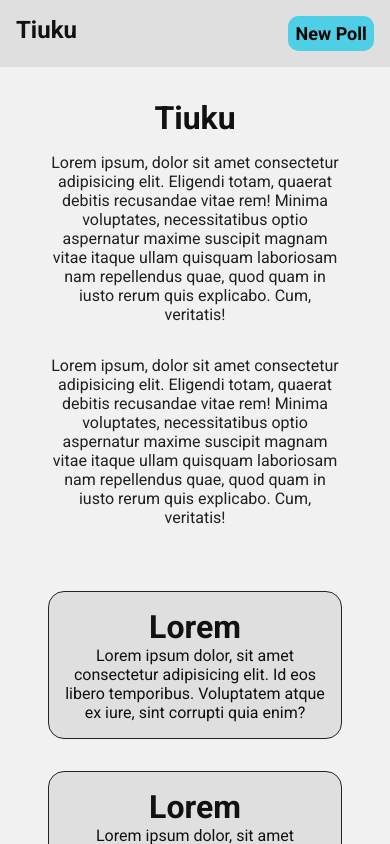
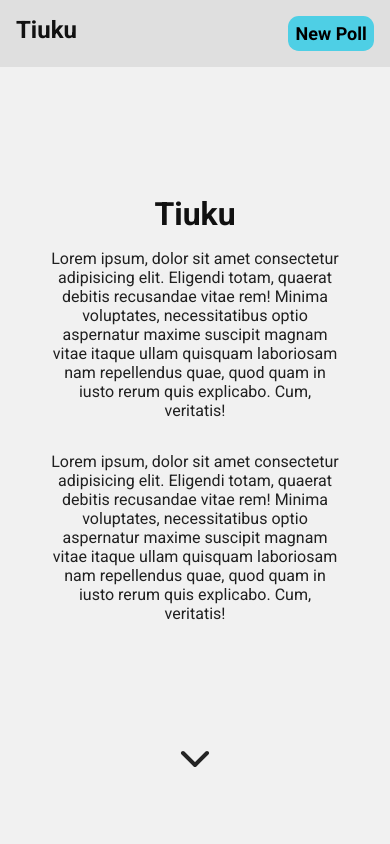
Before and after one commit to maholmlund/tiuku, a Next.js app: page / in a window 390 px wide. Shown: the top 844 px of the page. Built offline with nearby package versions, Linux system fonts and the light colour scheme.

Commit message:
optimize landing page for mobile

```diff
--- a/app/layout.tsx
+++ b/app/layout.tsx
@@ -24,7 +24,7 @@ export default function RootLayout({
   children: React.ReactNode;
 }>) {
   return (
-    <html lang="en" className={roboto.className}>
+    <html lang="en" className={roboto.className} data-scroll-behavior="smooth">
       <body className={styles.body}>
         <div>
           <NavBar>
--- a/app/page.module.css
+++ b/app/page.module.css
@@ -7,6 +7,7 @@
   padding: 1em;
 }
 
+
 .card {
   background-color: var(--bg2);
   max-width: 20rem;
@@ -14,6 +15,10 @@
   border-radius: 1em;
   padding: 1em;
   margin: 1em;
+}
+
+.scrollDown {
+  display: none;
 }
 
 .cardContainer {
@@ -27,4 +32,20 @@
   .cardContainer {
     flex-direction: column;
   }
+
+  .landingSection {
+    margin-top: 6em;
+    height: 100vh;
+  }
+
+  .scrollDown {
+    margin-top: 6em;
+    display: inline-block;
+  }
 }
+
+@media screen and (prefers-reduced-motion: no-preference) {
+  html {
+    scroll-behavior: smooth;
+  }
+}
--- a/app/page.tsx
+++ b/app/page.tsx
@@ -2,14 +2,20 @@ import { ReactNode } from "react";
 import styles from "./page.module.css"
 import AccentButton from "@/components/accentButton";
 import Link from "next/link";
+import { IconChevronDown } from "@tabler/icons-react";
 
 export default function Home() {
   return (
     <div className={styles.centered}>
-      <h1>Tiuku</h1>
-      <p className={styles.explanationParagraph}>Lorem ipsum, dolor sit amet consectetur adipisicing elit. Eligendi totam, quaerat debitis recusandae vitae rem! Minima voluptates, necessitatibus optio aspernatur maxime suscipit magnam vitae itaque ullam quisquam laboriosam nam repellendus quae, quod quam in iusto rerum quis explicabo. Cum, veritatis!</p>
-      <p className={styles.explanationParagraph}>Lorem ipsum, dolor sit amet consectetur adipisicing elit. Eligendi totam, quaerat debitis recusandae vitae rem! Minima voluptates, necessitatibus optio aspernatur maxime suscipit magnam vitae itaque ullam quisquam laboriosam nam repellendus quae, quod quam in iusto rerum quis explicabo. Cum, veritatis!</p>
-      <div className={styles.cardContainer}>
+      <div className={styles.landingSection}>
+        <h1>Tiuku</h1>
+        <p className={styles.explanationParagraph}>Lorem ipsum, dolor sit amet consectetur adipisicing elit. Eligendi totam, quaerat debitis recusandae vitae rem! Minima voluptates, necessitatibus optio aspernatur maxime suscipit magnam vitae itaque ullam quisquam laboriosam nam repellendus quae, quod quam in iusto rerum quis explicabo. Cum, veritatis!</p>
+        <p className={styles.explanationParagraph}>Lorem ipsum, dolor sit amet consectetur adipisicing elit. Eligendi totam, quaerat debitis recusandae vitae rem! Minima voluptates, necessitatibus optio aspernatur maxime suscipit magnam vitae itaque ullam quisquam laboriosam nam repellendus quae, quod quam in iusto rerum quis explicabo. Cum, veritatis!</p>
+        <Link href={"#bottom"}>
+          <IconChevronDown size={48} color="var(--text3)" className={styles.scrollDown} />
+        </Link>
+      </div>
+      <div className={styles.cardContainer} id="bottom">
         <Card>
           <h1>Lorem</h1>
           <p>Lorem ipsum dolor, sit amet consectetur adipisicing elit. Id eos libero temporibus. Voluptatem atque ex iure, sint corrupti quia enim?</p>
--- a/package.json
+++ b/package.json
@@ -9,6 +9,7 @@
     "lint": "eslint"
   },
   "dependencies": {
+    "@tabler/icons-react": "^3.35.0",
     "next": "16.0.3",
     "react": "19.2.0",
     "react-dom": "19.2.0"
```
Also changed, not shown: 1 other file (tests, documents, lock files or other folders).
